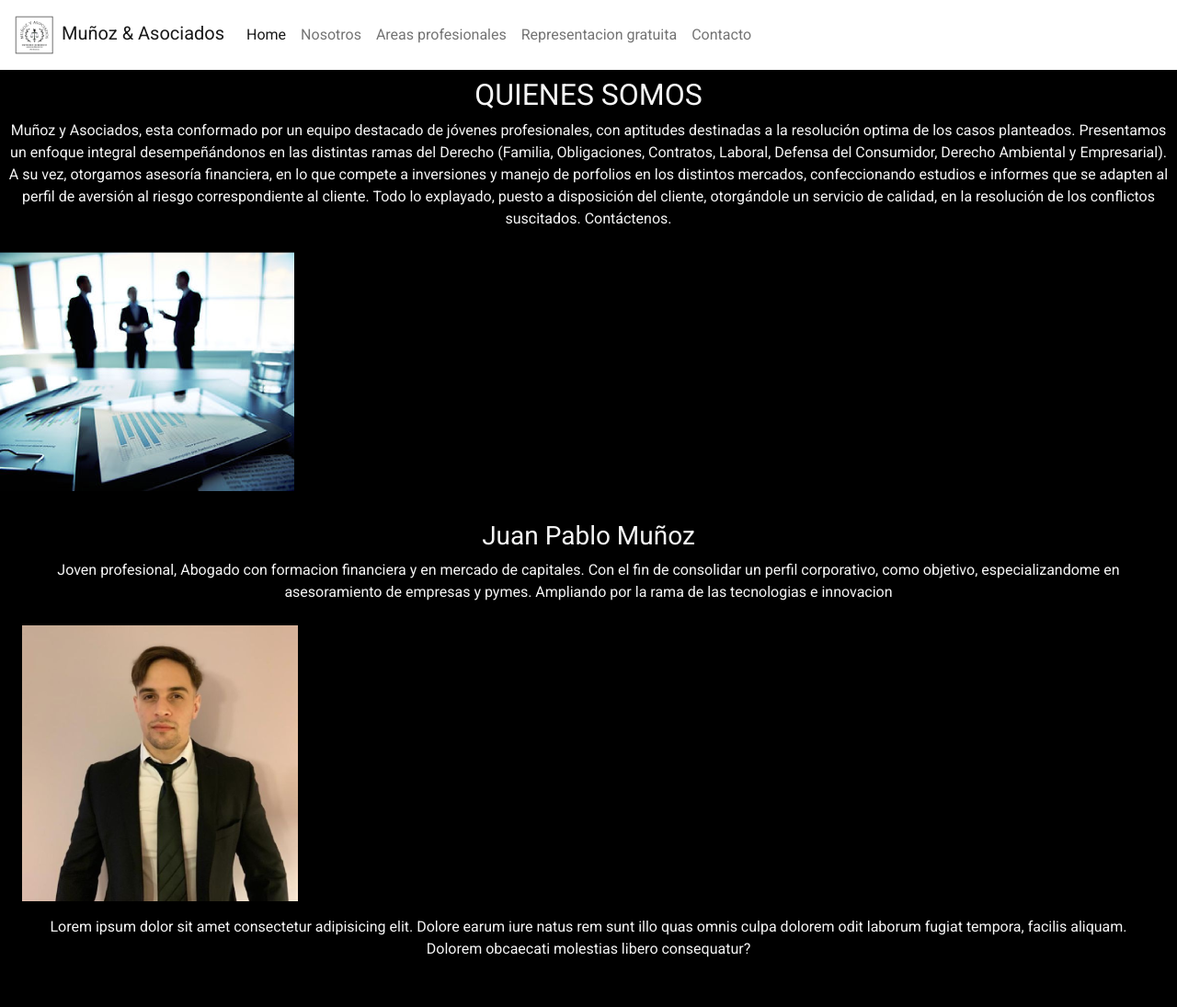
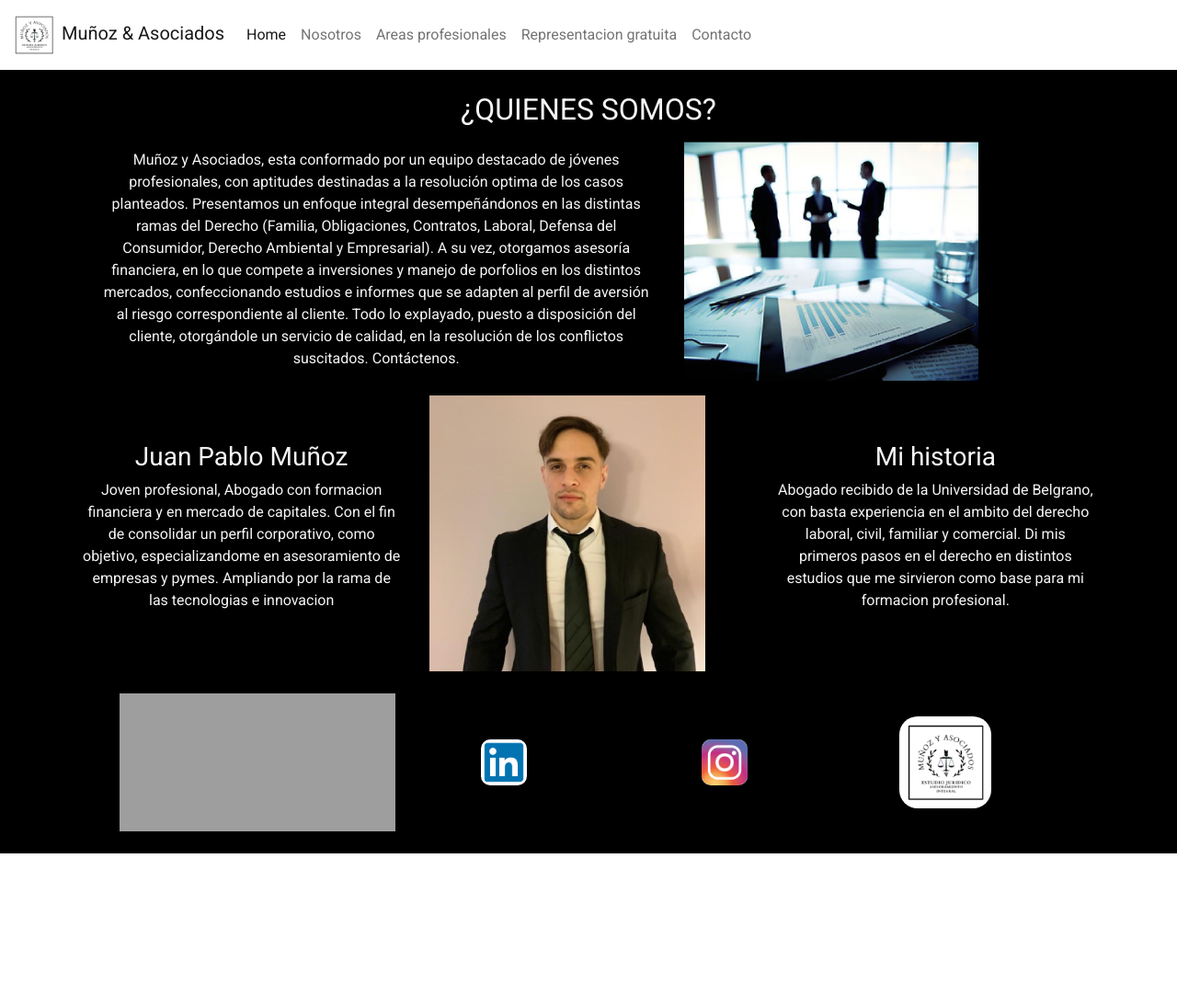
Before and after one commit to LBRALO/Mu-oz-Asoc., a plain HTML site: page paginas/nosotros.html in a window 1280 px wide. Shown: the top 1095 px of the page at 92% size. After the commit the page ends 928 px from the top, so only its background shows below. Drawn offline with nearby package versions, Linux system fonts and the light colour scheme; grey boxes are pictures that could not be loaded; a web font is replaced by a local one.

Commit message:
Bootstrap agregado

```diff
--- a/paginas/nosotros.html
+++ b/paginas/nosotros.html
@@ -46,26 +46,32 @@
     </header>
     <main>
         <section class="main_no">
-            <div class="fistar">
-                <div class="texto-QS">
-                    <h2>QUIENES SOMOS</h2>
-                    <p>Muñoz y Asociados, esta conformado por un equipo destacado de jóvenes profesionales, con aptitudes destinadas a la resolución optima de los casos planteados. Presentamos un enfoque integral desempeñándonos en las distintas ramas del Derecho (Familia, Obligaciones, Contratos, Laboral, Defensa del Consumidor, Derecho Ambiental y Empresarial). A su vez, otorgamos asesoría financiera, en lo que compete a inversiones y manejo de porfolios en los distintos mercados, confeccionando estudios e informes que se adapten al perfil de aversión al riesgo correspondiente al cliente. Todo lo explayado, puesto a disposición del cliente, otorgándole un servicio de calidad, en la resolución de los conflictos suscitados. Contáctenos.</p>
+          <div class="container firstar">
+            <div class="row">
+              <div class="col-12 title-QS">
+                <h2>¿QUIENES SOMOS?</h2>
               </div>
-                <div class="foto-ET">
+              <div class="col-7 texto-QS">
+                Muñoz y Asociados, esta conformado por un equipo destacado de jóvenes profesionales, con aptitudes destinadas a la resolución optima de los casos planteados. Presentamos un enfoque integral desempeñándonos en las distintas ramas del Derecho (Familia, Obligaciones, Contratos, Laboral, Defensa del Consumidor, Derecho Ambiental y Empresarial). A su vez, otorgamos asesoría financiera, en lo que compete a inversiones y manejo de porfolios en los distintos mercados, confeccionando estudios e informes que se adapten al perfil de aversión al riesgo correspondiente al cliente. Todo lo explayado, puesto a disposición del cliente, otorgándole un servicio de calidad, en la resolución de los conflictos suscitados. Contáctenos.
+              </div>
+              <div class="col-5">
                 <img src="../imagenes/equipo-trabajo.png" alt="grupo de trabajo">
               </div>
             </div>
-            <div class="secondar">
-                <div class="presentacion">
+          </div>
+          <div class="container">
+              <div class="row align-items-center">
+                <div class="col presentacion">
                   <h3>Juan Pablo Muñoz</h3>
                   <p>Joven profesional, Abogado con formacion financiera y en mercado de capitales. Con el fin de consolidar un perfil corporativo, como objetivo, especializandome en asesoramiento de empresas y pymes. Ampliando por la rama de las tecnologias e innovacion</p>
                 </div>
-                <div class="foto-JP">
+                <div class="col">
                   <img src="../imagenes/juan-pablo.png" alt="foto abgado Juan Pablo">
                 </div>
-                <div class="experiencia">
-                    <h3><!-- Titulo --></h3>
-                    <p> Lorem ipsum dolor sit amet consectetur adipisicing elit. Dolore earum iure natus rem sunt illo quas omnis culpa dolorem odit laborum fugiat tempora, facilis aliquam. Dolorem obcaecati molestias libero consequatur?</p>
+                <div class="col experiencia">
+                  <h3>Mi historia</h3>
+                  <p> Abogado recibido de la Universidad de Belgrano, con basta experiencia en el ambito del derecho laboral, civil, familiar y comercial. Di mis primeros pasos en el derecho en distintos estudios que me sirvieron como base para mi formacion profesional.</p>
+                </div>
               </div>
             </div>
         </section>
--- a/style.css
+++ b/style.css
@@ -61,6 +61,11 @@ footer{
 
 /* ------------------------------------------------- Index ------------------------------------------------- */
 
+main{
+    background-color: black;
+    color: whitesmoke;
+}
+
 .cuerpo1{
     height: 550px;
     border: solid 20px black;
@@ -92,34 +97,23 @@ footer{
 
 .main_no{
     background-color: black;
-    /* height: 80vh; */
 }
 
 /* Primera seccion */
+
+.firstar{
+    border: solid 2vh black;
+}
+.title-QS{
+    color: whitesmoke;
+    text-align: center;
+    border: solid 1vh black;
+}
 
 .texto-QS{
     color: whitesmoke;
     text-align: center;
     border: solid 1vh black;
-    display: inline;
-}
-
-.foto-ET{
-    object-fit: cover;
-    object-position: 5% 10%;
-    display: inline;
-}
-
-.fistar{
-    color: whitesmoke;
-    display: grid;
-    margin: 0 auto;
-    padding: auto;
-    /* grid-template-columns: 5fr 2fr; */
-    grid-template-columns: repeat(auto fill, minmax(auto, 50%));
-    justify-content: last baseline;
-    background-color: black;
-    /* border: solid 3vh black; */
 }
 
 /* Segunda seccion */
@@ -138,24 +132,6 @@ footer{
     color: whitesmoke;
     text-align: center;
     border: solid 1vh black;
-}
-
-.secondar{
-    /* height: 40%; */
-    color: whitesmoke;
-    display: grid;
-    margin: 0 auto;
-    padding: auto;
-    grid-template-columns: repeat(minmax(auto, 33%));
-    /* grid-template-columns: 2fr 1fr 2fr; */
-    grid-template-areas: unset;
-    /* grid-auto-rows: minmax(50%, auto); */
-    /* gap: 40px; */
-    /* grid-auto-flow: dense; */
-    /* justify-content:center ; */
-    grid-column: 33%;
-    background-color: black;
-    border: solid 3vh black;
 }
 
 /* ------------------------------------------ Areas profesionales ------------------------------------------ */
@@ -235,17 +211,14 @@ footer{
 /* ---------------------------------------- Representación gratuita ---------------------------------------- */
 
 .main_rg{
-    display: flex;
-    flex-direction: column;
-    align-items: center;
     background-color: black;
+    color: whitesmoke;
+    border: solid 1vh black;
 }
 
 .porque{
     text-align: center;
-    color: whitesmoke;
-    width: 300px;
-    border: solid 1vh black;
+    border: solid 5vh black;
 }
 
 /* ----------------------------------------------- Contacto ------------------------------------------------ */
```
Also changed, not shown: paginas/representacion-gratuita.html (+7 -3 lines). Lines whose indentation alone changed are shown as unchanged.
